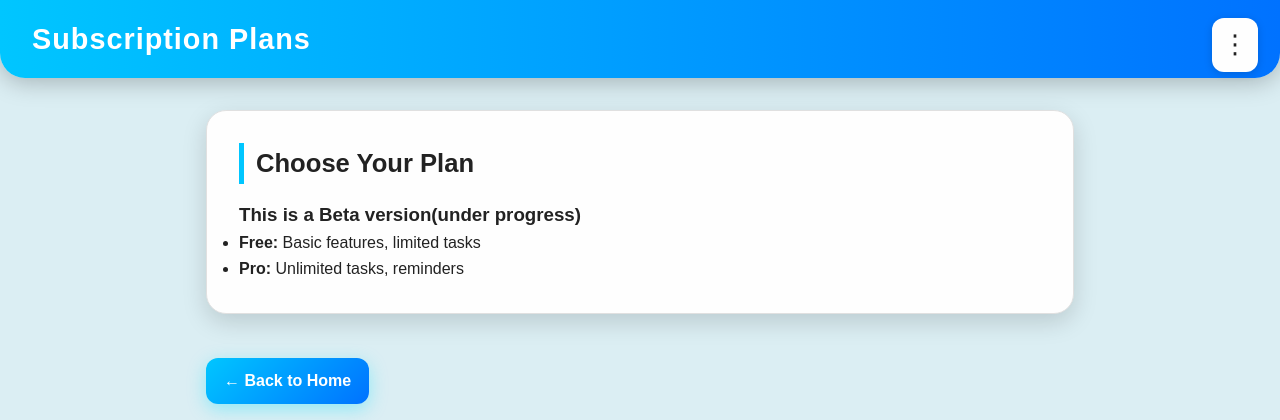
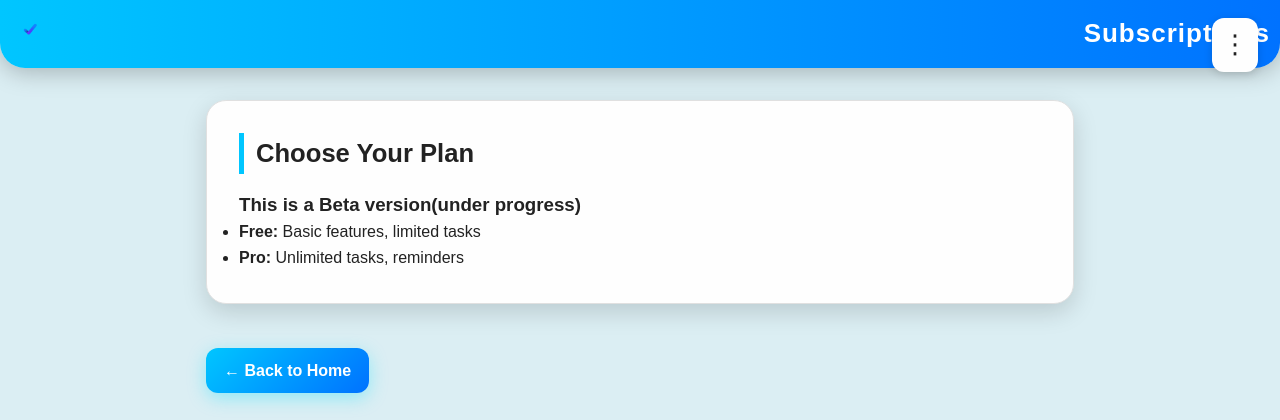
Before and after one commit to KotiVR/To-Do-List, a Flask app: page /sub.html in a window 1280 px wide. Shown: the top 420 px of the page. Run offline with Flask 3, Linux system fonts and the light colour scheme; the visitor is signed in with stand-in values (Sample User, id 1); some libraries are stand-ins or nearby versions.

Commit message:
Changes on the Title and added a logo left to the Title.

```diff
--- a/templates/sub.html
+++ b/templates/sub.html
@@ -6,6 +6,23 @@
   <link rel="stylesheet" href="{{ url_for('static', filename='style.css') }}">
   <link rel="icon" href="{{ url_for('static', filename='logo.png') }}" type="image/png">
   <style>
+.top-header {
+    display: flex;
+    align-items: center;
+    gap: 10px;
+    padding: 10px;
+}
+
+.logo {
+    width: 40px;       /* change size if needed */
+    height: 40px;
+}
+
+.site-title {
+    font-size: 26px;
+    margin: 0;
+}
+
     :root {
       --accent1: #00c6ff;
       --accent2: #0072ff;
@@ -69,9 +86,12 @@
     </div>
   </div>
 
-  <header>
-    <h1>Subscription Plans</h1>
-  </header>
+<header class="top-header">
+    <a href="https://to-do-list-1-2t27.onrender.com">
+        <img src="{{ url_for('static', filename='logo.png') }}" alt="Logo" class="logo">
+    </a>
+    <h1 class="site-title">Subscriptions</h1>
+</header>
 
   <main>
     <div class="card">
```
Also changed, not shown: templates/edit_task.html (+23 -3 lines), templates/help.html (+7 -5 lines), templates/task.html (+23 -3 lines).
